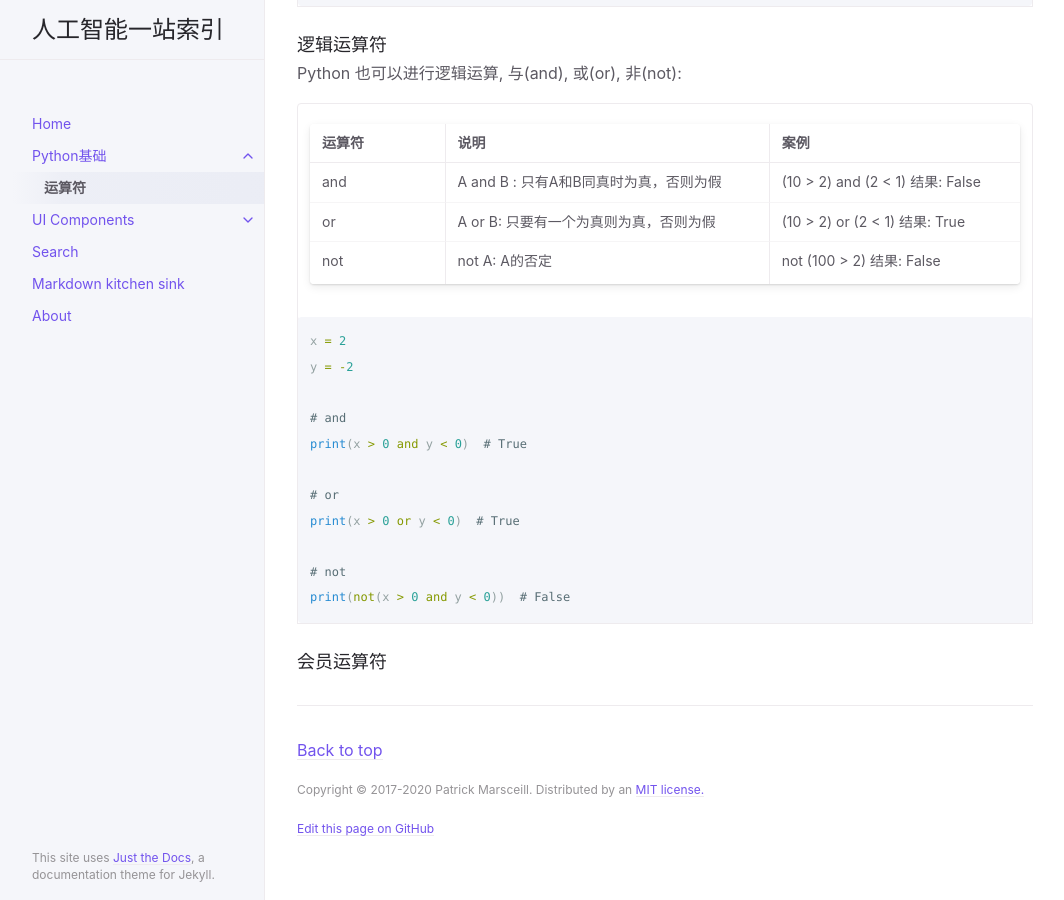
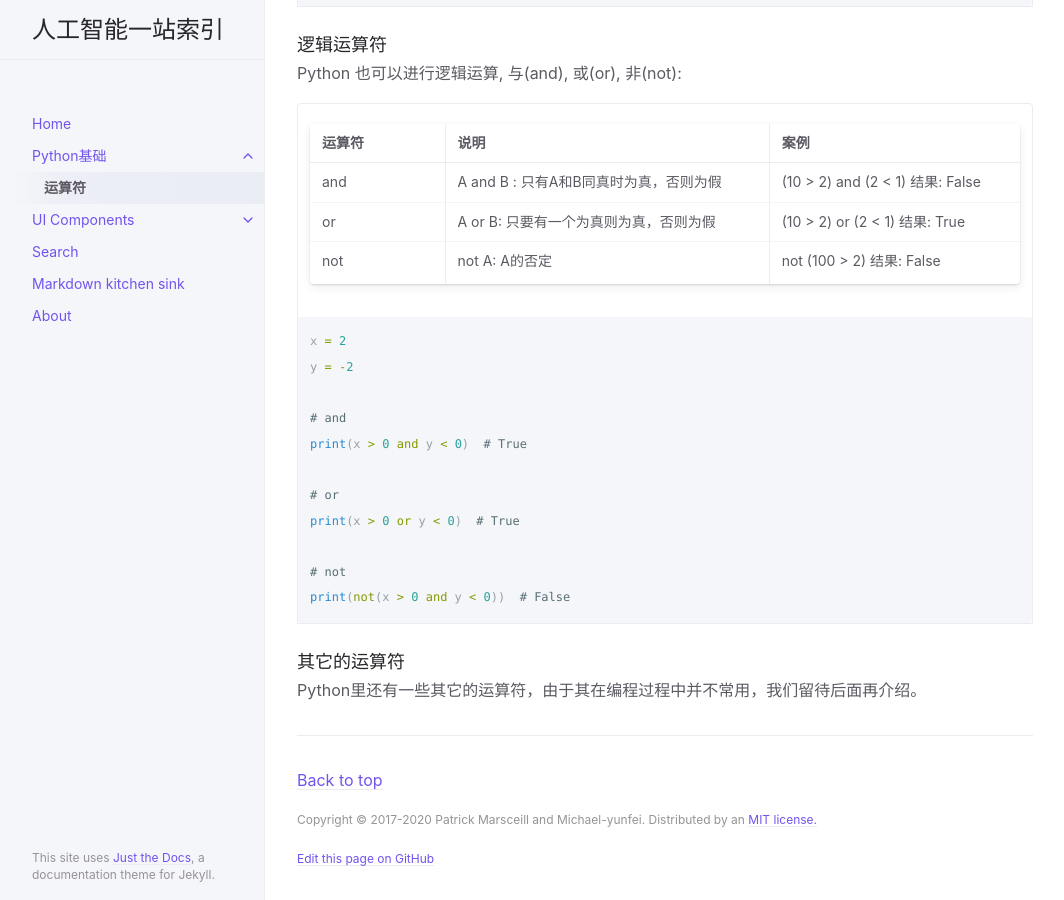
Before and after one commit to Michael-yunfei/avwebv2, a Jekyll site: the page built from docs/IntroPython/operators.md, in a window 1280 px wide and 900 px high, scrolled down 3184 px. Shown: the whole window, without its empty margins (107-1171 px from the left). Built offline with Jekyll 4.4.1, drawn with Linux system fonts in a browser that asks for light colours; some of the changed text lies outside the part shown.

Commit message:
update operator and footer content

````diff
--- a/_config.yml
+++ b/_config.yml
@@ -74,7 +74,7 @@ nav_sort: case_insensitive # default, equivalent to nil
 back_to_top: true
 back_to_top_text: "Back to top"
 
-footer_content: "Copyright &copy; 2017-2020 Patrick Marsceill. Distributed by an <a href=\"https://github.com/pmarsceill/just-the-docs/tree/master/LICENSE.txt\">MIT license.</a>"
+footer_content: "Copyright &copy; 2017-2020 Patrick Marsceill and Michael-yunfei. Distributed by an <a href=\"https://github.com/pmarsceill/just-the-docs/tree/master/LICENSE.txt\">MIT license.</a>"
 
 # Footer last edited timestamp
 last_edit_timestamp: true # show or hide edit time - page must have `last_modified_date` defined in the frontmatter
--- a/docs/IntroPython/operators.md
+++ b/docs/IntroPython/operators.md
@@ -5,7 +5,7 @@ parent: Python基础
 nav_order: 1
 ---
 
-# Typography
+# 运算符
 {: .no_toc }
 
 ## Table of contents
@@ -157,4 +157,6 @@ print(not(x > 0 and y < 0))  # False
 ```
 
 
-### 会员运算符
+### 其它的运算符
+
+Python里还有一些其它的运算符，由于其在编程过程中并不常用，我们留待后面再介绍。
````
